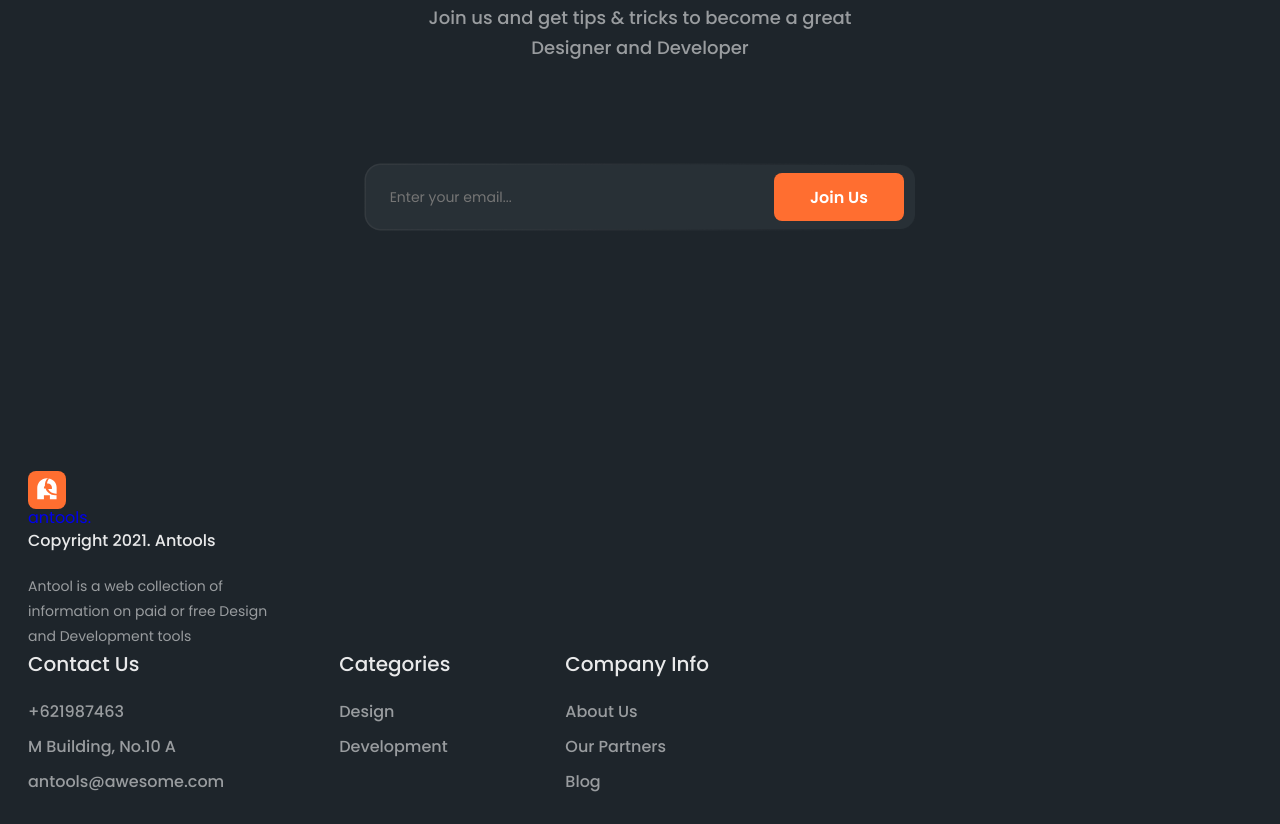
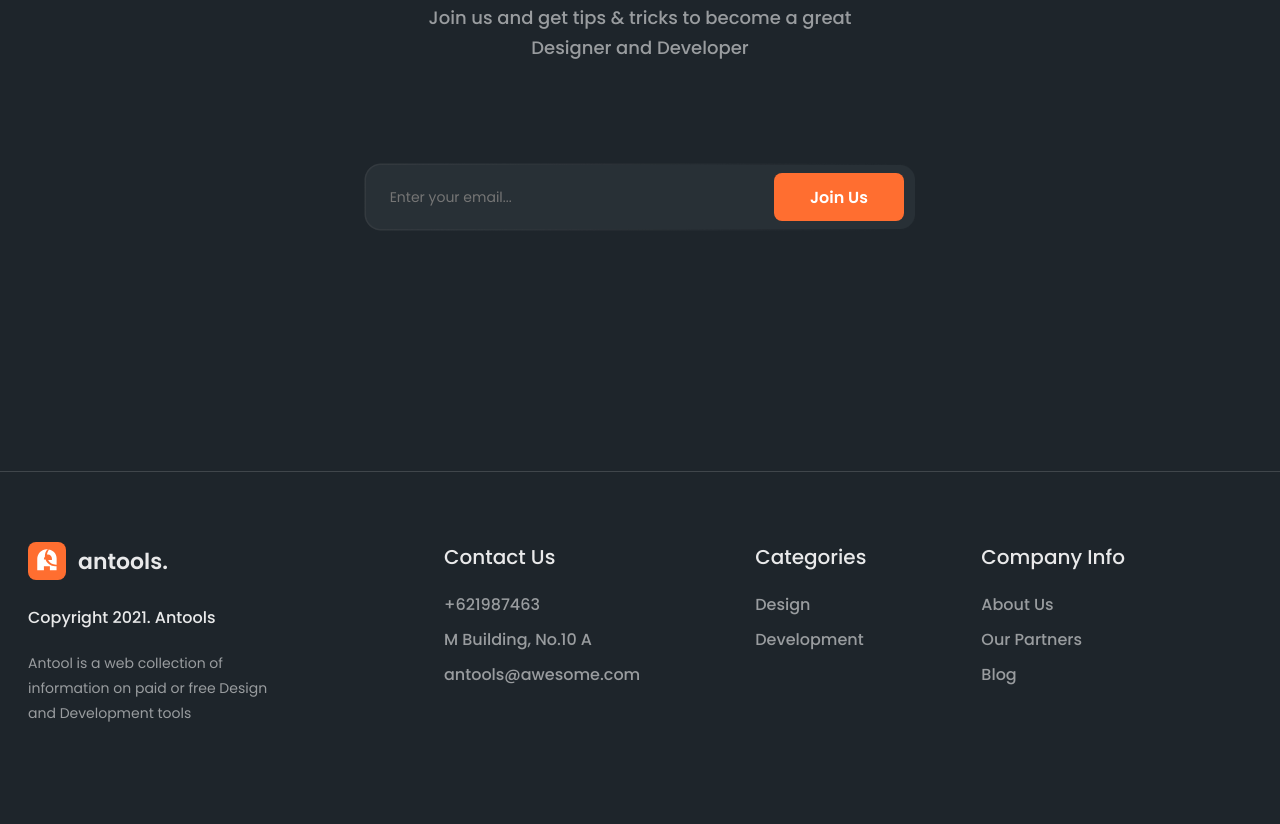
Before and after one commit to Miha77777py/Antools, a plain HTML site: page index.html in a window 1280 px wide. Shown: the part 4496-5320 px from the top of the page. Before the commit the page ends 5290 px from the top, so only its background shows below. Drawn offline with nearby package versions, Linux system fonts and the light colour scheme.

Commit message:
fixed bugs in footer

```diff
--- a/css/style.css
+++ b/css/style.css
@@ -711,7 +711,24 @@ body {
     line-height: normal;
 }
 
-c
+.footer {
+    border-top: 0.5px solid rgba(255, 255, 255, 0.15);
+    padding-bottom: 98px;
+    padding-top: 70px;
+}
+
+.footer-content-wrap {
+    display: flex;
+    gap: 156px;
+}
+
+.footer-logo-text {
+    color: rgba(255, 255, 255, 0.90);
+    font-size: 22px;
+    font-style: normal;
+    font-weight: 600;
+    line-height: normal;
+}
 
 .footer-logo {
     display: flex;
```
